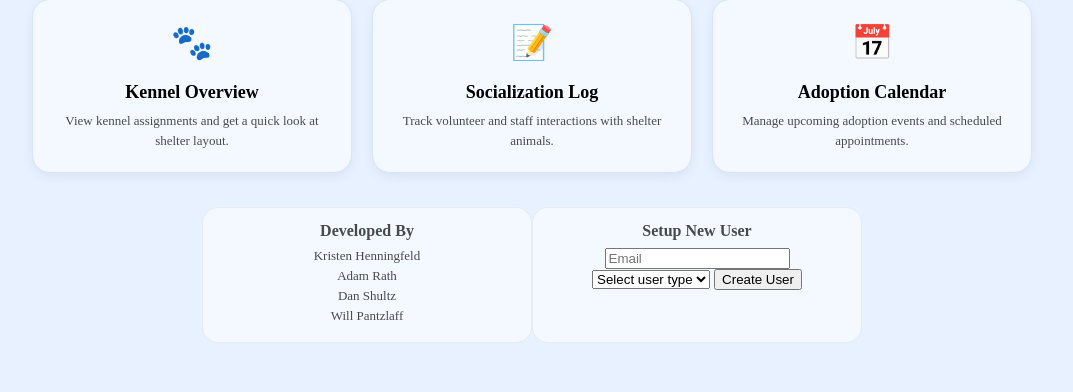
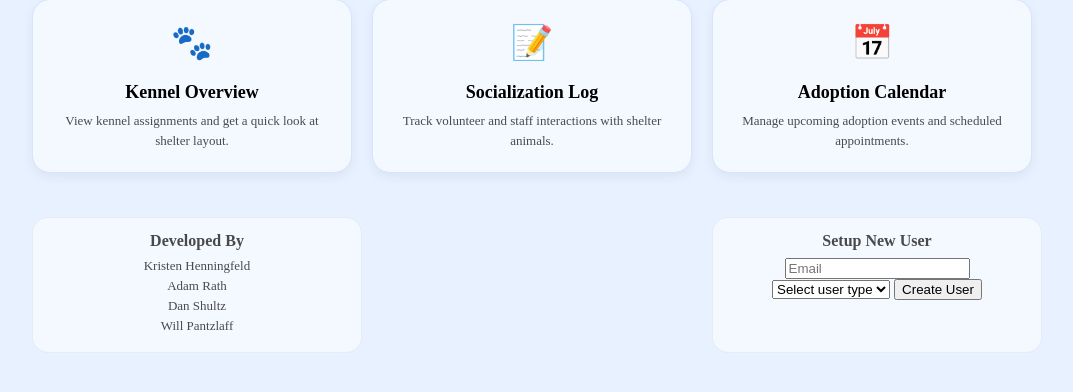
Before and after one commit to kristenrh/PawPortal, a Django app: template templates/dashboard.html in a window 1280 px wide. Shown: the part 252-644 px from the top of the page, without its empty margins (108-1181 px from the left). Run offline with Django 5.2, Linux system fonts and the light colour scheme; the template is opened without the code that fills it, so the values that code supplies are empty; parts of the project's set-up code (start-up, migrations or seed data) failed here and were passed over.

Commit message:
added CSS for add user

```diff
--- a/static/css/styles.css
+++ b/static/css/styles.css
@@ -319,10 +319,21 @@ body {
 }
 
 .dev-section {
-    width: 100%;
-    display: flex;
-    justify-content: center;
-    margin-top: 10px;
+    display: grid;
+    grid-template-columns: repeat(3, 1fr);
+    gap: 20px;
+    margin-top: 20px;
+    max-width: 1000px;
+}
+
+.dev-section > :nth-child(1) {
+    grid-column-start: 1;
+    grid-column-end: 2;
+}
+
+.dev-section > :nth-child(2) {
+    grid-column-start: 3;
+    grid-column-end: 3;
 }
 
 /* =========================
```
